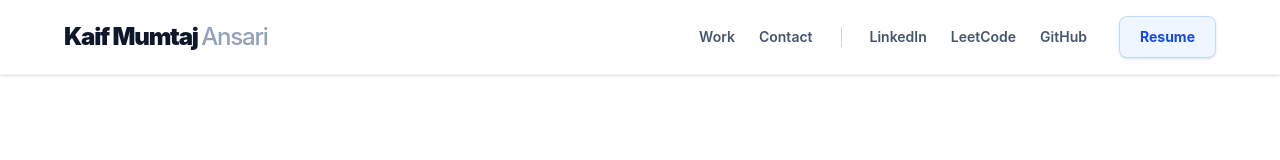
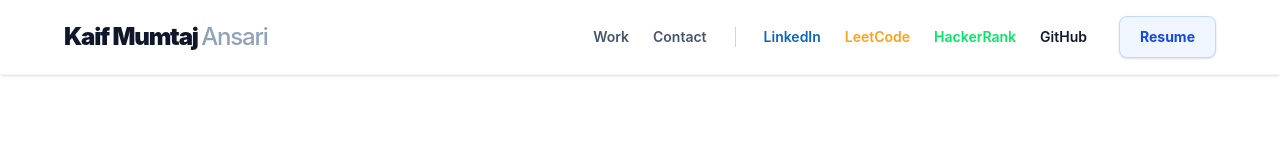
Before and after one commit to Mohammad-Kaif45/My-Portfolio, a React (Vite) app in the folder client/: page / in a window 1280 px wide. Shown: the top 160 px of the page. Built offline with nearby package versions, Linux system fonts and the light colour scheme; no server answers.

Commit message:
Added dedicated Resume button to Navbar

```diff
--- a/client/src/components/Navbar.jsx
+++ b/client/src/components/Navbar.jsx
@@ -89,9 +89,10 @@ const Navbar = () => {
           <div className="w-px h-5 bg-slate-300 mx-1"></div>
 
           {/* Social Links (Replace # with your actual profile links) */}
-          <a href="#" target="_blank" rel="noopener noreferrer" className="hover:text-blue-600 transition-colors">LinkedIn</a>
-          <a href="#" target="_blank" rel="noopener noreferrer" className="hover:text-blue-600 transition-colors">LeetCode</a>
-          <a href="#" target="_blank" rel="noopener noreferrer" className="hover:text-blue-600 transition-colors">GitHub</a>
+          <a href="https://www.linkedin.com/in/ansari-kaif-0540872aa/" target="_blank" rel="noreferrer" className="text-sm font-semibold text-[#0A66C2]">LinkedIn</a>
+             <a href="https://leetcode.com/u/kaif_0046/" target="_blank" rel="noreferrer" className="text-sm font-semibold text-[#FFA116]">LeetCode</a>
+             <a href="https://www.hackerrank.com/profile/kaifmumtajansari" target="_blank" rel="noreferrer" className="text-sm font-semibold text-[#00EA64]">HackerRank</a>
+             <a href="https://github.com/Mohammad-Kaif45" target="_blank" rel="noreferrer" className="text-sm font-semibold text-slate-900">GitHub</a>
 
           {/* THE NEW RESUME BUTTON */}
           <a
```
